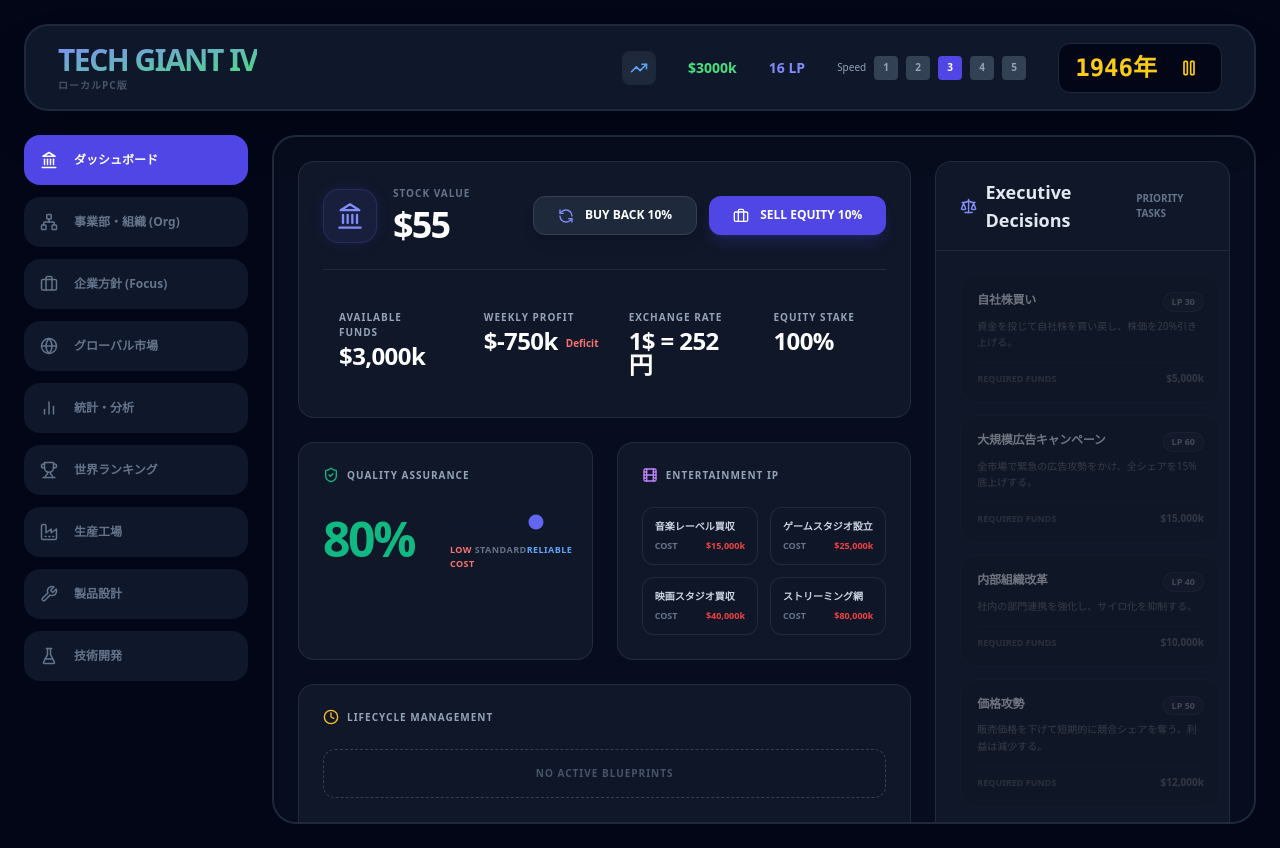
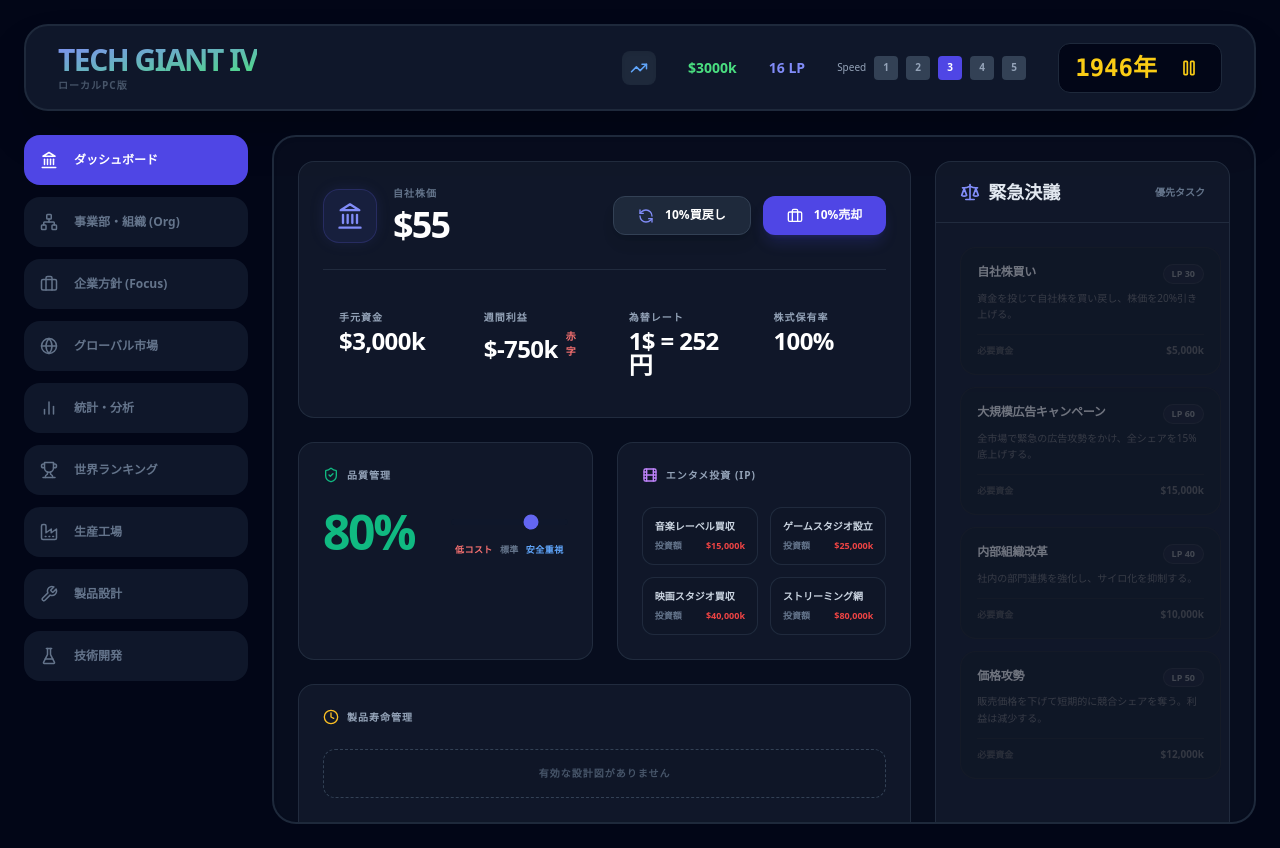
Before and after one commit to burugou05-wq/tech-giant-iv, a React (Vite) app: page / in a window 1280 px wide. Built offline with nearby package versions, Linux system fonts and the light colour scheme.

Commit message:
fix: localize all labels to Japanese and revert English branding

```diff
--- a/src/components/tabs/Dashboard/ContentInvestment.jsx
+++ b/src/components/tabs/Dashboard/ContentInvestment.jsx
@@ -9,7 +9,7 @@ export const ContentInvestment = ({ investments, ownedIds, money, onInvest }) =>
   return (
     <Card className="p-6">
       <h3 className="text-[10px] font-black text-slate-400 mb-6 flex items-center gap-2 uppercase tracking-widest">
-        <Film size={16} className="text-purple-400" /> Entertainment IP
+        <Film size={16} className="text-purple-400" /> エンタメ投資 (IP)
       </h3>
 
       <div className="grid grid-cols-2 gap-3">
@@ -33,12 +33,12 @@ export const ContentInvestment = ({ investments, ownedIds, money, onInvest }) =>
               </div>
               {!isOwned && (
                 <div className="text-[9px] font-bold text-slate-500 mt-1.5 flex justify-between items-center">
-                  <span>COST</span>
+                  <span>投資額</span>
                   <span className={canAfford ? 'text-slate-400' : 'text-red-500'}>${inv.cost.toLocaleString()}k</span>
                 </div>
               )}
               {isOwned && (
-                <div className="text-[8px] font-black text-purple-500/70 mt-1 tracking-widest uppercase">Acquired</div>
+                <div className="text-[8px] font-black text-purple-500/70 mt-1 tracking-widest uppercase">取得済み</div>
               )}
             </button>
           );
--- a/src/components/tabs/Dashboard/FinancialSummary.jsx
+++ b/src/components/tabs/Dashboard/FinancialSummary.jsx
@@ -17,7 +17,7 @@ export const FinancialSummary = ({
             <Landmark size={28} />
           </div>
           <div>
-            <div className="text-slate-500 text-[10px] font-black tracking-widest uppercase mb-1">Stock Value</div>
+            <div className="text-slate-500 text-[10px] font-black tracking-widest uppercase mb-1">自社株価</div>
             <div className="text-4xl font-black text-white tracking-tighter">${Math.floor(stockPrice)}</div>
           </div>
         </div>
@@ -27,36 +27,36 @@ export const FinancialSummary = ({
             onClick={onBuyBack}
             className="px-6 py-2.5 bg-slate-800 hover:bg-slate-700 text-white rounded-xl font-black text-xs transition-all border border-slate-700 shadow-lg"
           >
-            <RefreshCcw className="inline mr-2 text-indigo-400" size={16} /> BUY BACK 10%
+            <RefreshCcw className="inline mr-2 text-indigo-400" size={16} /> 10%買戻し
           </button>
           <button
             onClick={onSellEquity}
             className="px-6 py-2.5 bg-indigo-600 hover:bg-indigo-500 text-white rounded-xl font-black text-xs transition-all shadow-lg shadow-indigo-600/20"
           >
-            <Briefcase className="inline mr-2" size={16} /> SELL EQUITY 10%
+            <Briefcase className="inline mr-2" size={16} /> 10%売却
           </button>
         </div>
       </div>
 
       <div className="grid grid-cols-2 lg:grid-cols-4 gap-4">
         <StatItem
-          label="Available Funds"
+          label="手元資金"
           value={`$${Math.floor(money).toLocaleString()}k`}
           trendColor={money < 0 ? 'text-red-500 animate-pulse' : 'text-slate-500'}
         />
         <StatItem
-          label="Weekly Profit"
+          label="週間利益"
           value={`${profit >= 0 ? '+' : ''}$${Math.floor(profit).toLocaleString()}k`}
           trendColor={profit >= 0 ? 'text-emerald-400' : 'text-red-400'}
-          subValue={profit >= 0 ? 'Surplus' : 'Deficit'}
+          subValue={profit >= 0 ? '黒字' : '赤字'}
         />
         <StatItem
-          label="Exchange Rate"
+          label="為替レート"
           value={`1$ = ${Math.floor(250 * yenRate)}円`}
           trendColor="text-blue-400"
         />
         <StatItem
-          label="Equity Stake"
+          label="株式保有率"
           value={`${playerEquity}%`}
           trendColor="text-yellow-500"
         />
--- a/src/components/tabs/Dashboard/OperationalQuality.jsx
+++ b/src/components/tabs/Dashboard/OperationalQuality.jsx
@@ -12,7 +12,7 @@ export const OperationalQuality = ({ qualityLevel, qualityCap, onQualityChange }
     <Card className="p-6">
       <h3 className="text-[10px] font-black text-slate-400 mb-6 flex items-center gap-2 uppercase tracking-widest">
         <ShieldCheck size={16} className={isDangerous ? 'text-red-500' : 'text-emerald-500'} />
-        Quality Assurance
+        品質管理
       </h3>
 
       <div className="flex items-center gap-8">
@@ -30,9 +30,9 @@ export const OperationalQuality = ({ qualityLevel, qualityCap, onQualityChange }
             className="w-full h-1.5 bg-slate-900 rounded-lg appearance-none cursor-pointer accent-indigo-500"
           />
           <div className="flex justify-between text-[9px] text-slate-500 mt-3 font-black uppercase tracking-wider px-1">
-            <span className="text-red-400">Low Cost</span>
-            <span>Standard</span>
-            <span className="text-blue-400">Reliable</span>
+            <span className="text-red-400">低コスト</span>
+            <span>標準</span>
+            <span className="text-blue-400">安全重視</span>
           </div>
         </div>
       </div>
--- a/src/components/tabs/Dashboard/ProductLifecycle.jsx
+++ b/src/components/tabs/Dashboard/ProductLifecycle.jsx
@@ -16,15 +16,15 @@ export const ProductLifecycle = ({ blueprints, currentYear }) => {
   return (
     <Card className="p-6">
       <h3 className="text-[10px] font-black text-slate-400 mb-6 flex items-center gap-2 uppercase tracking-widest">
-        <Clock size={16} className="text-amber-400" /> Lifecycle Management
+        <Clock size={16} className="text-amber-400" /> 製品寿命管理
       </h3>
 
       {blueprints.length > 0 ? (
         <div className="flex items-center justify-between">
           <div className="space-y-1">
-            <div className="text-[10px] text-slate-500 font-bold uppercase tracking-wider">Oldest Model Age</div>
+            <div className="text-[10px] text-slate-500 font-bold uppercase tracking-wider">最古モデルの経過年数</div>
             <div className={`text-3xl font-black tracking-tighter ${isTooOld ? 'text-amber-500' : 'text-slate-200'}`}>
-              {Math.max(0, age)} <span className="text-xs uppercase ml-1">Years</span>
+              {Math.max(0, age)} <span className="text-xs uppercase ml-1">年</span>
             </div>
           </div>
 
@@ -33,12 +33,12 @@ export const ProductLifecycle = ({ blueprints, currentYear }) => {
               ? 'bg-amber-500/10 border-amber-500/50 text-amber-500 animate-pulse'
               : 'bg-slate-900 border-slate-700 text-slate-400'
           }`}>
-            {isTooOld ? 'Renewal Required' : 'Status Healthy'}
+            {isTooOld ? '更新を推奨' : '健全'}
           </div>
         </div>
       ) : (
         <div className="p-4 bg-slate-900/40 rounded-xl border border-dashed border-slate-700 text-center">
-          <div className="text-[10px] text-slate-600 font-bold uppercase tracking-widest">No Active Blueprints</div>
+          <div className="text-[10px] text-slate-600 font-bold uppercase tracking-widest">有効な設計図がありません</div>
         </div>
       )}
 
--- a/src/components/tabs/Dashboard/UrgentDecisions.jsx
+++ b/src/components/tabs/Dashboard/UrgentDecisions.jsx
@@ -10,9 +10,9 @@ export const UrgentDecisions = ({ decisions, game, leadershipPower, money, onExe
     <Card className="flex flex-col h-full">
       <CardHeader>
         <h3 className="font-black text-slate-200 flex items-center gap-2 text-lg">
-          <Scale size={20} className="text-indigo-400" /> Executive Decisions
+          <Scale size={20} className="text-indigo-400" /> 緊急決議
         </h3>
-        <span className="text-[10px] text-slate-500 font-bold uppercase">Priority Tasks</span>
+        <span className="text-[10px] text-slate-500 font-bold uppercase">優先タスク</span>
       </CardHeader>
 
       <CardContent className="space-y-3 overflow-y-auto flex-1 custom-scrollbar pr-2">
@@ -45,7 +45,7 @@ export const UrgentDecisions = ({ decisions, game, leadershipPower, money, onExe
                 {dec.desc}
               </div>
               <div className="flex items-center justify-between mt-auto pt-2 border-t border-slate-800/50">
-                <span className="text-[9px] font-bold text-slate-600 uppercase">Required Funds</span>
+                <span className="text-[9px] font-bold text-slate-600 uppercase">必要資金</span>
                 <span className={`text-[10px] font-black ${money >= dec.moneyCost ? 'text-slate-400' : 'text-red-500'}`}>
                   ${dec.moneyCost.toLocaleString()}k
                 </span>
--- a/src/components/tabs/Market.jsx
+++ b/src/components/tabs/Market.jsx
@@ -17,7 +17,7 @@ export default function Market() {
                 <h4 className="text-xl font-black text-white">{m.name}</h4>
                 <div className="text-right">
                   {m.locked && <div className="text-[10px] text-amber-300 font-bold">進出未完了</div>}
-                  <div className="text-[10px] text-slate-500 font-bold uppercase tracking-tighter">Market Share</div>
+                  <div className="text-[10px] text-slate-500 font-bold uppercase tracking-tighter">市場シェア</div>
                   <div className="text-3xl font-black text-green-400">{(m.shares.player * 100).toFixed(1)}%</div>
                 </div>
               </CardHeader>
@@ -26,8 +26,8 @@ export default function Market() {
                 {/* 広告レベル */}
                 <div className="flex justify-between items-center bg-slate-900/60 p-3 rounded-xl border border-slate-700/50">
                   <div className="flex flex-col">
-                    <span className="text-[9px] text-slate-500 font-black uppercase">Marketing</span>
-                    <span className="text-xs font-bold text-white uppercase">Level {m.marketing}</span>
+                    <span className="text-[9px] text-slate-500 font-black uppercase">マーケティング</span>
+                    <span className="text-xs font-bold text-white uppercase">レベル {m.marketing}</span>
                   </div>
                   <button
                     onClick={() => upgradeMarketing(mKey)}
@@ -36,14 +36,14 @@ export default function Market() {
                       m.locked ? 'bg-slate-700 text-slate-500 cursor-not-allowed' : 'bg-indigo-600 hover:bg-indigo-500 text-white shadow-lg shadow-indigo-500/20'
                     }`}
                   >
-                    {m.locked ? 'LOCKED' : `UPGRADE ($${((m.marketing + 1) * 1000).toLocaleString()}k)`}
+                    {m.locked ? 'ロック中' : `広告強化 ($${((m.marketing + 1) * 1000).toLocaleString()}k)`}
                   </button>
                 </div>
 
-                {/* シェアバー（プレイヤーのみ ProgressBar を使用、競合は統合表示） */}
+                {/* シェアバー */}
                 <div className="space-y-2">
                   <div className="flex justify-between items-end px-1">
-                    <span className="text-[10px] text-slate-400 font-black uppercase tracking-wider">Market Dominance</span>
+                    <span className="text-[10px] text-slate-400 font-black uppercase tracking-wider">勢力図</span>
                   </div>
                   <div className="w-full bg-slate-950 rounded-full h-4 overflow-hidden flex border border-slate-700/50 shadow-inner p-0.5">
                     <div className="bg-green-500 h-full rounded-l-full transition-all duration-1000" style={{ width: `${m.shares.player * 100}%` }} />
@@ -86,8 +86,8 @@ export default function Market() {
                 {/* 店舗管理 */}
                 <div className="pt-2 space-y-3">
                   <div className="flex justify-between items-center text-[10px] font-black uppercase tracking-widest text-slate-500 px-1">
-                    <span>Distribution Hubs</span>
-                    <span className="text-slate-300">{m.stores} STORES</span>
+                    <span>直営店舗ネットワーク</span>
+                    <span className="text-slate-300">{m.stores} 店舗</span>
                   </div>
 
                   {canUseDirectStore ? (
@@ -101,7 +101,7 @@ export default function Market() {
                             : 'bg-emerald-600/10 border-emerald-500/50 text-emerald-400 hover:bg-emerald-600/20'
                         }`}
                       >
-                        BUILD STORE (-$5000k)
+                        店舗設立 (-$5000k)
                       </button>
                       <button
                         onClick={() => closeDirectStore(mKey)}
@@ -112,19 +112,19 @@ export default function Market() {
                             : 'bg-rose-600/10 border-rose-500/50 text-rose-400 hover:bg-rose-600/20'
                         }`}
                       >
-                        CLOSE
+                        撤去
                       </button>
                     </div>
                   ) : (
                     <div className="p-3 bg-slate-900/50 rounded-xl text-[10px] text-slate-500 italic text-center border border-slate-800">
-                      直営店ネットワーク未開放
+                      直営店は未開放です
                     </div>
                   )}
                 </div>
 
                 {!m.locked && (
                   <div className="text-[10px] text-center text-slate-600 font-bold uppercase tracking-tighter">
-                    Estimated Demand: {m.demand.toLocaleString()} units / tick
+                    推定需要: {m.demand.toLocaleString()} 個 / 週
                   </div>
                 )}
               </CardContent>
@@ -143,9 +143,9 @@ export default function Market() {
       <Card className="flex flex-col h-80">
         <CardHeader>
           <h3 className="font-black text-slate-200 flex items-center gap-2 text-lg">
-            <Radio size={20} className="text-blue-400" /> Market Intelligence
+            <Radio size={20} className="text-blue-400" /> マーケットニュース
           </h3>
-          <span className="text-[10px] text-slate-500 font-bold uppercase">Real-time Feed</span>
+          <span className="text-[10px] text-slate-500 font-bold uppercase">リアルタイムフィード</span>
         </CardHeader>
         <CardContent className="flex-1 overflow-y-auto space-y-3 pr-2 custom-scrollbar">
           {logs.map((log, i) => (
```
